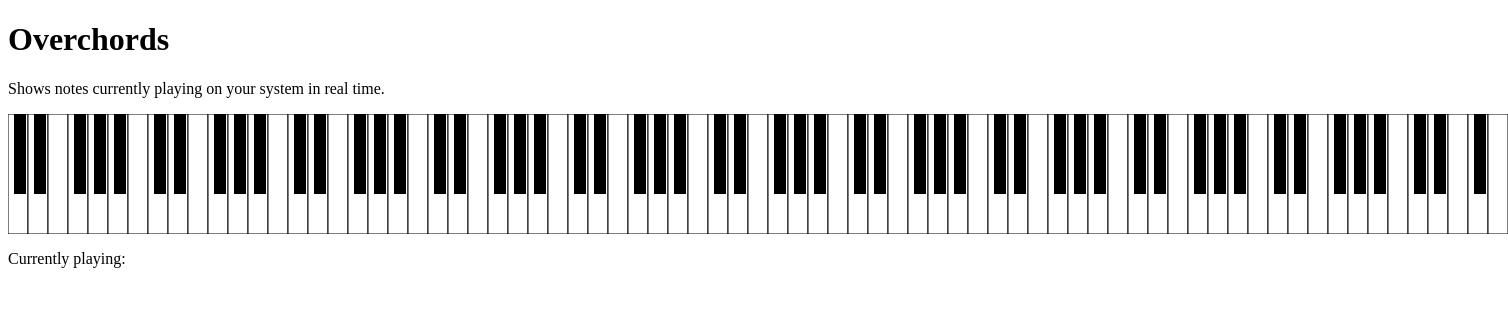
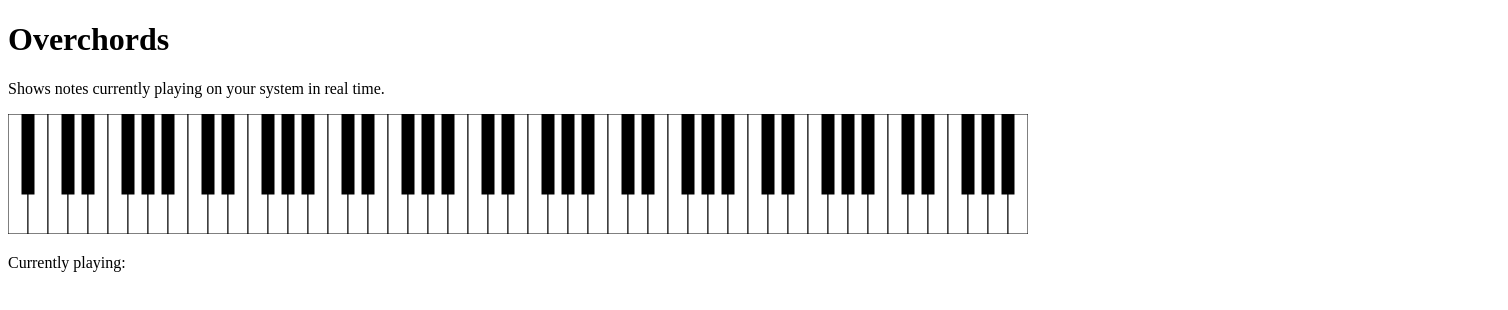
Before and after one commit to ecstrema/overchords, a SvelteKit app: page / in a window 1280 px wide. Shown: the top 310 px of the page, 1508 px wide, since content can reach past the window. Built offline with nearby package versions, Linux system fonts and the light colour scheme.

Commit message:
fix piano by making it an svg

```diff
--- a/src/components/Piano.svelte
+++ b/src/components/Piano.svelte
@@ -31,12 +31,7 @@
     "A#",
     "B",
   ];
-  function noteName(midi: number) {
-    const note = names[midi % 12];
-    const octave = Math.floor(midi / 12) - 1;
-    return `${note}${octave}`;
-  }
-  for (let m = 0; m < 128; m++) {
+  for (let m = 21; m < 108; m++) {
     const name = names[m % 12];
     const isSharp = name.includes("#");
     const octave = Math.floor(m / 12) - 1;
@@ -47,7 +42,7 @@
       whiteCount++;
     } else {
       // place black key slightly to the right of previous white
-      x = (whiteCount - 1) * whiteWidth + whiteWidth * 0.6;
+      x = whiteCount * whiteWidth - blackWidth / 2;
     }
     keys.push({ midi: m, name, isSharp, fullName, x });
   }
@@ -67,37 +62,12 @@
   {/each}
   {#each keys.filter(k => k.isSharp) as key (key.midi)}
     <rect
-      x={key.x - blackWidth / 2}
+      x={key.x}
       y="0"
       width={blackWidth}
       height={blackHeight}
       fill={activeNotes.includes(key.fullName) ? '#f39' : '#000'}
+      stroke="#000"
     />
   {/each}
 </svg>
-
-<style>
-  .keyboard {
-    display: flex;
-    position: relative;
-    user-select: none;
-  }
-  .key {
-    width: 40px;
-    height: 150px;
-    border: 1px solid #000;
-    box-sizing: border-box;
-    background: #fff;
-    position: relative;
-  }
-  .key.sharp {
-    width: 30px;
-    height: 100px;
-    background: #000;
-    position: absolute;
-    z-index: 1;
-  }
-  .active {
-    background: #f39;
-  }
-</style>
```
